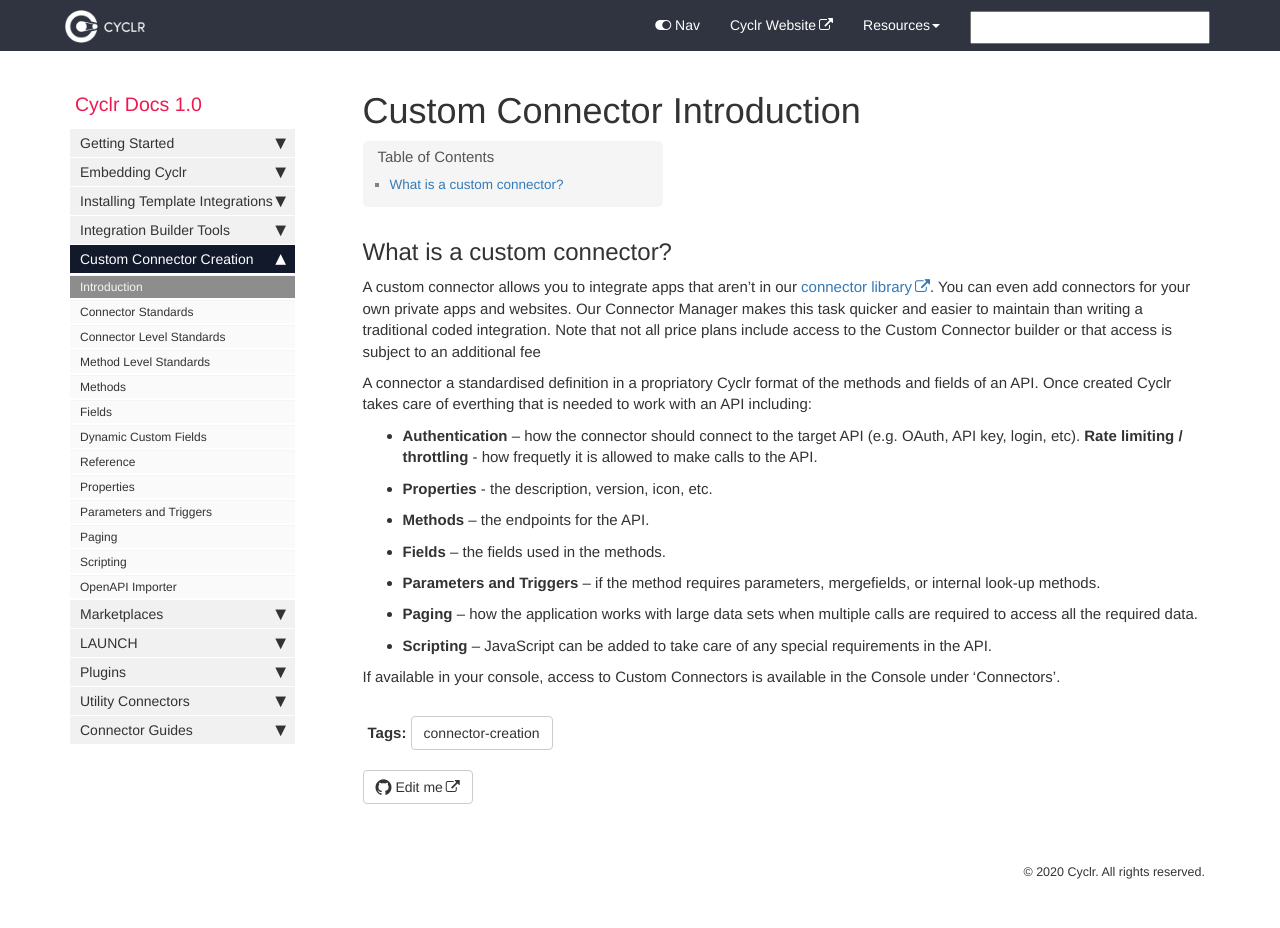
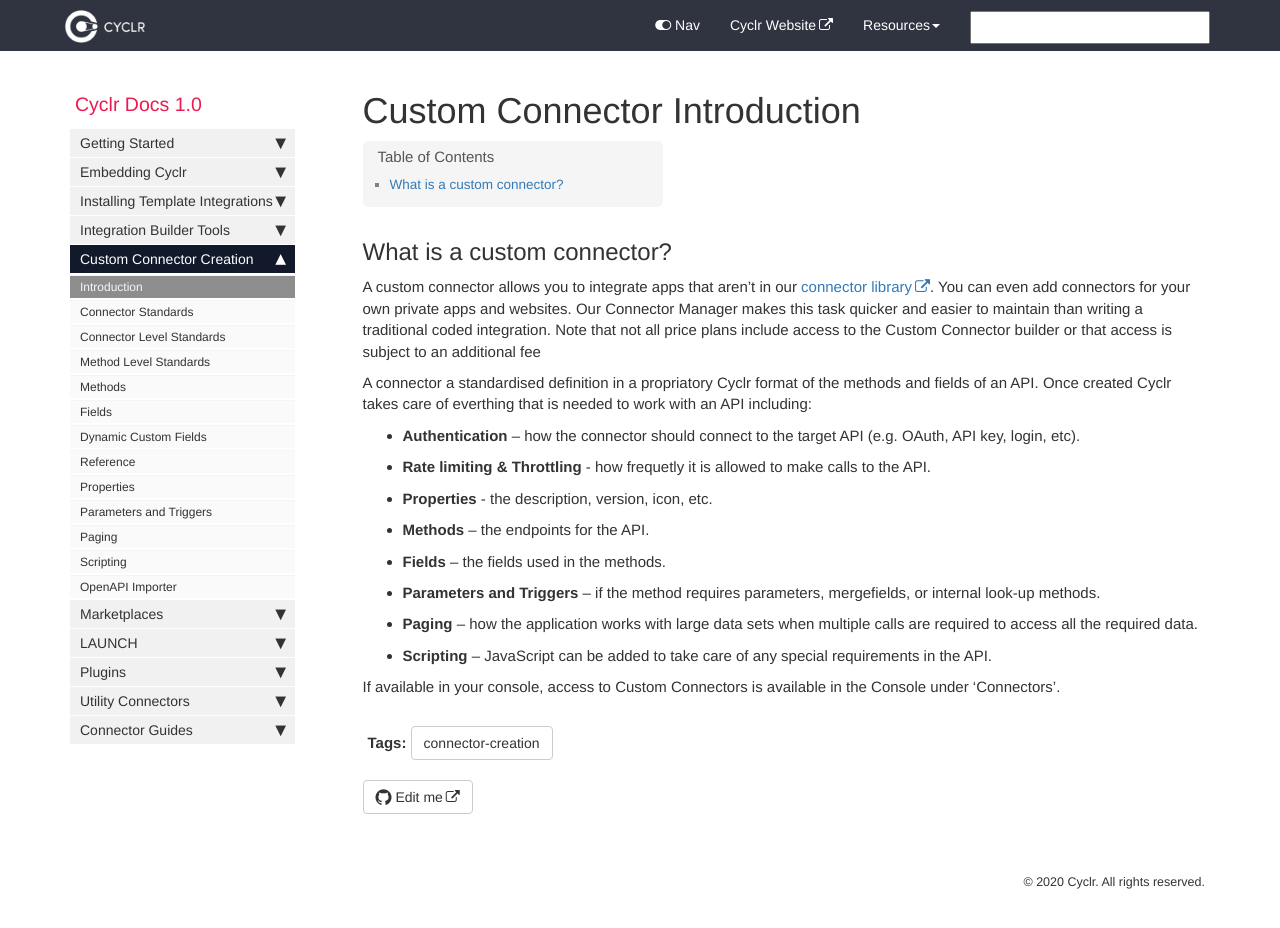
Before and after one commit to sneakysneak/docs, a Jekyll site: the page built from pages/custom-connectors/introduction.md, in a window 1280 px wide and 951 px high. Shown: the top 928 px of the window. Built offline with Jekyll 4.4.1, drawn with Linux system fonts in a browser that asks for light colours; nearby versions of some CDN libraries; comment, search, counter and statistics services are not loaded.

```diff
--- a/pages/custom-connectors/introduction.md
+++ b/pages/custom-connectors/introduction.md
@@ -12,7 +12,7 @@ A custom connector allows you to integrate apps that aren’t in our [connector
 A connector a standardised definition in a propriatory Cyclr format of the methods and fields of an API. Once created Cyclr takes care of everthing that is needed to work with an API including:
 
 *   **Authentication** – how the connector should connect to the target API (e.g. OAuth, API key, login, etc).
-    **Rate limiting / throttling** - how frequetly it is allowed to make calls to the API.
+*   **Rate limiting & Throttling** - how frequetly it is allowed to make calls to the API.
 *   **Properties** - the description, version, icon, etc.
 *   **Methods** – the endpoints for the API.
 *   **Fields** – the fields used in the methods.
```
